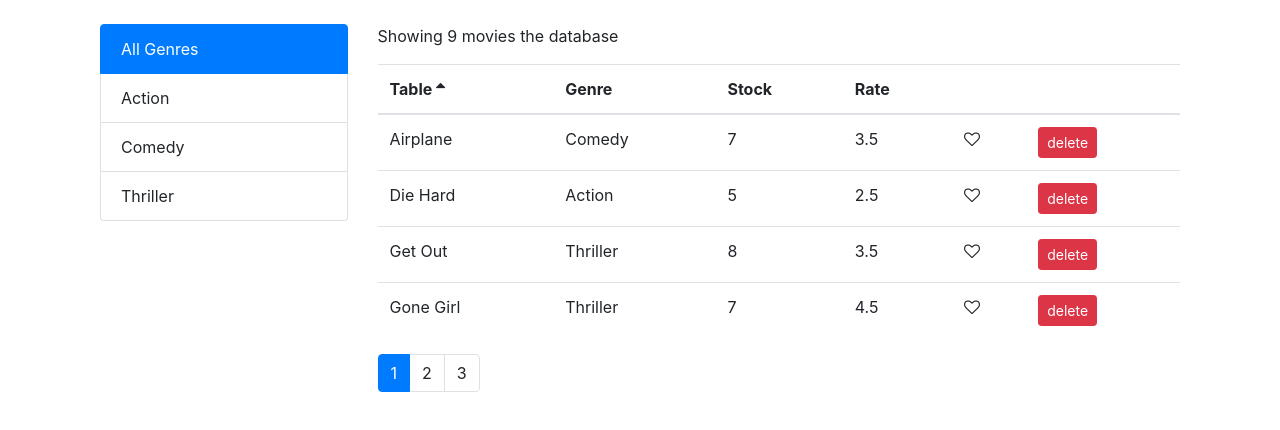
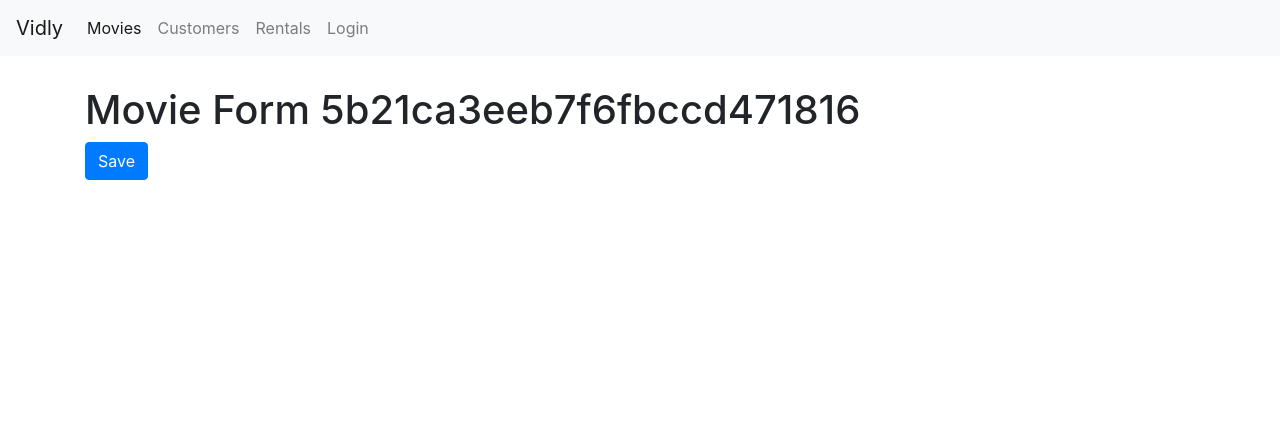
Before and after one commit to bettingj/vidly, a React (Create React App) app: page /movies/5b21ca3eeb7f6fbccd471816 in a window 1280 px wide. Shown: the top 430 px of the page. Built offline with nearby package versions, Linux system fonts and the light colour scheme.

Commit message:
-setup navbar and routing. -upgraded to v5 react and routing -serup movie forms basic functionality

```diff
--- a/package.json
+++ b/package.json
@@ -12,6 +12,8 @@
     "prop-types": "^15.6.2",
     "react": "^18.2.0",
     "react-dom": "^18.2.0",
+    "react-router": "^5.1.0",
+    "react-router-dom": "^5.3.4",
     "react-scripts": "5.0.1",
     "web-vitals": "^2.1.4"
   },
--- a/src/App.js
+++ b/src/App.js
@@ -1,11 +1,45 @@
+import React, { Component } from "react";
+import { Redirect, Route, Switch } from "react-router-dom";
+import Movies from "./components/Movies";
+import Customers from "./components/Customers";
+import Rentals from "./components/Rentals";
+import NotFound from "./components/NotFound";
+import NavBar from "./components/NavBar";
+import MovieForm from "./components/MovieForm";
+import LoginForm from "./components/common/loginForm";
 import "./App.css";
-import Movies from "./components/Movies";
 
 function App() {
   return (
-    <main className="container">
-      <Movies />
-    </main>
+    <React.Fragment>
+      <NavBar />
+      <main className="container">
+        <div className="content">
+          <Switch>
+            <Route path="/login">
+              <LoginForm />
+            </Route>
+            <Route path="/movies/:id">
+              <MovieForm />
+            </Route>
+            <Route path="/movies">
+              <Movies />
+            </Route>
+            <Route path="/customers">
+              <Customers />
+            </Route>
+            <Route path="/rentals">
+              <Rentals />
+            </Route>
+            <Route path="/not-found">
+              <NotFound />
+            </Route>
+            <Route exact path="/" render={() => <Redirect to="/movies" />} />
+            <Route render={() => <Redirect to="/not-found" />} />
+          </Switch>
+        </div>
+      </main>
+    </React.Fragment>
   );
 }
 
--- /dev/null
+++ b/src/components/Customers.jsx
@@ -0,0 +1,7 @@
+import React, { Component } from "react";
+
+const Customers = () => {
+  return <h1>Customers</h1>;
+};
+
+export default Customers;
--- /dev/null
+++ b/src/components/MovieForm.jsx
@@ -0,0 +1,21 @@
+import React, { Component } from "react";
+import { useParams, useHistory } from "react-router-dom";
+
+const MovieForm = () => {
+  let { id } = useParams();
+  let history = useHistory();
+
+  return (
+    <div>
+      <h1>Movie Form {id} </h1>
+      <button
+        className="btn btn-primary"
+        onClick={() => history.push("/movies")}
+      >
+        Save
+      </button>
+    </div>
+  );
+};
+
+export default MovieForm;
--- /dev/null
+++ b/src/components/NavBar.jsx
@@ -0,0 +1,42 @@
+import React, { Component } from "react";
+import { Link } from "react-router-dom";
+import { NavLink } from "react-router-dom";
+
+const NavBar = () => {
+  return (
+    <nav className="navbar navbar-expand-lg navbar-light bg-light">
+      <Link className="navbar-brand" to="/">
+        Vidly
+      </Link>
+      <button
+        className="navbar-toggler"
+        type="button"
+        data-toggle="collapse"
+        data-target="#navbarNavAltMarkup"
+        aria-controls="navbarNavAltMarkup"
+        aria-expanded="false"
+        aria-label="Toggle navigation"
+      >
+        <span className="navbar-toggler-icon"></span>
+      </button>
+      <div className="collapse navbar-collapse" id="navbarNavAltMarkup">
+        <div className="navbar-nav">
+          <NavLink className="nav-item nav-link" to="/movies">
+            Movies
+          </NavLink>
+          <NavLink className="nav-item nav-link" to="/customers">
+            Customers
+          </NavLink>
+          <NavLink className="nav-item nav-link" to="/rentals">
+            Rentals
+          </NavLink>
+          <NavLink className="nav-item nav-link" to="/login">
+            Login
+          </NavLink>
+        </div>
+      </div>
+    </nav>
+  );
+};
+
+export default NavBar;
--- /dev/null
+++ b/src/components/NotFound.jsx
@@ -0,0 +1,7 @@
+import React, { Component } from "react";
+
+const NotFound = (props) => {
+  return <h1>Not Found</h1>;
+};
+
+export default NotFound;
--- /dev/null
+++ b/src/components/Rentals.jsx
@@ -0,0 +1,7 @@
+import React, { Component } from "react";
+
+const Rentals = (props) => {
+  return <h1>Rentals</h1>;
+};
+
+export default Rentals;
--- /dev/null
+++ b/src/components/common/loginForm.jsx
@@ -0,0 +1,31 @@
+import React, { Component } from "react";
+
+class LoginForm extends Component {
+  handleSubmit = (e) => {
+    e.preventDefault();
+
+    // Call the Server
+    console.log("Submitted");
+  };
+
+  render() {
+    return (
+      <div>
+        <h1>Login</h1>
+        <form onSubmit={this.handleSubmit}>
+          <div className="form-group">
+            <label htmlFor="username">Username</label>
+            <input id="username" type="text" className="form-control" />
+          </div>
+          <div className="form-group">
+            <label htmlFor="password">Password</label>
+            <input id="password" type="text" className="form-control" />
+          </div>
+          <button className="btn btn-primary">Login</button>
+        </form>
+      </div>
+    );
+  }
+}
+
+export default LoginForm;
--- a/src/components/moviesTable.jsx
+++ b/src/components/moviesTable.jsx
@@ -1,10 +1,17 @@
 import React, { Component } from "react";
+import { Link } from "react-router-dom";
 import Like from "./common/like";
 import Table from "./common/table";
 
 class MoviesTable extends Component {
   columns = [
-    { path: "title", label: "Table" },
+    {
+      path: "title",
+      label: "Table",
+      content: (movie) => (
+        <Link to={`/movies/${movie._id}`}>{movie.title}</Link>
+      ),
+    },
     { path: "genre.name", label: "Genre" },
     { path: "numberInStock", label: "Stock" },
     { path: "dailyRentalRate", label: "Rate" },
--- a/src/index.css
+++ b/src/index.css
@@ -12,6 +12,9 @@
     monospace;
 }
 
+.navbar {
+  margin-bottom: 30px;
+}
 .clickable {
   cursor: pointer;
 }
```
Also changed, not shown: src/index.js (+5 -2 lines), 1 other file (tests, documents, lock files or other folders).
